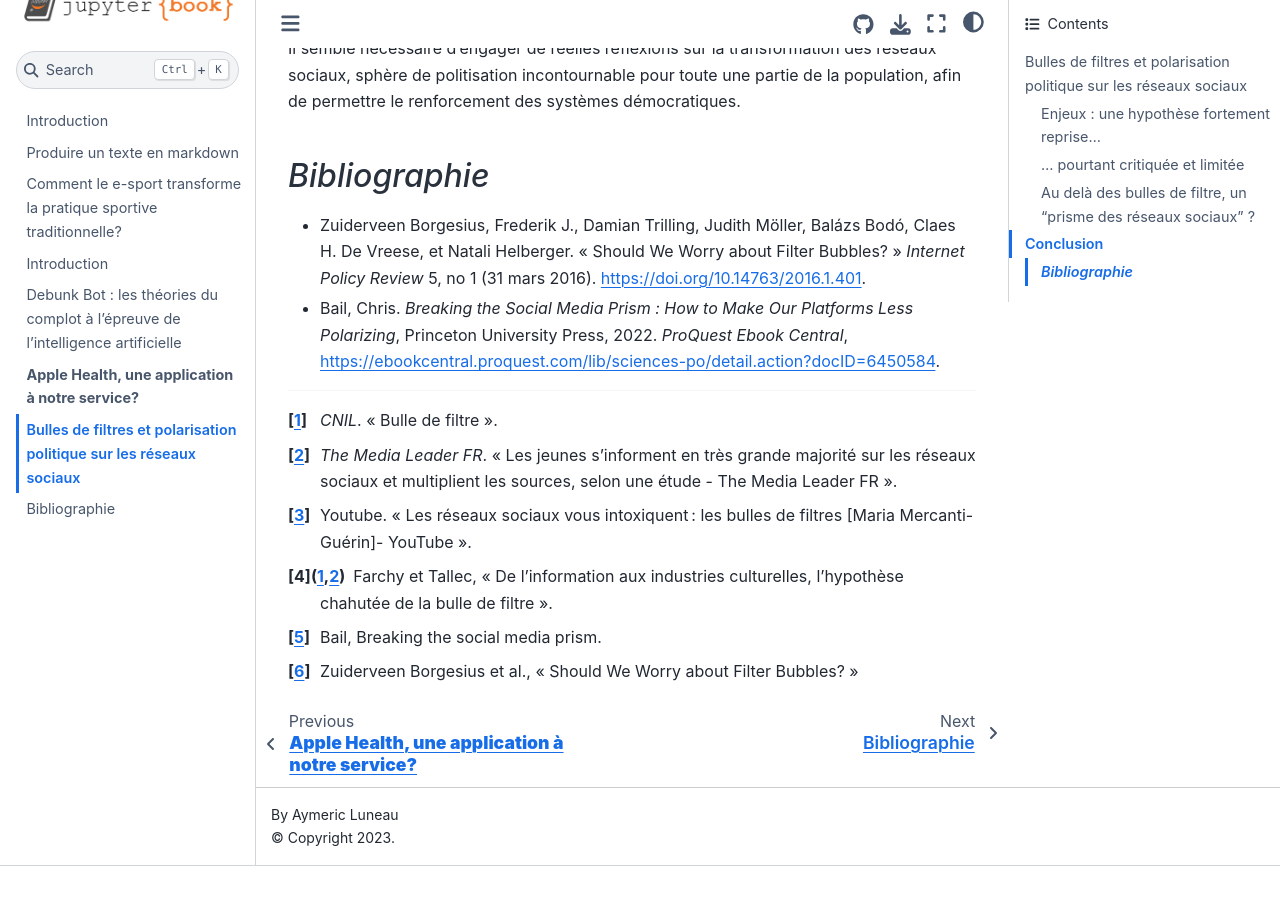
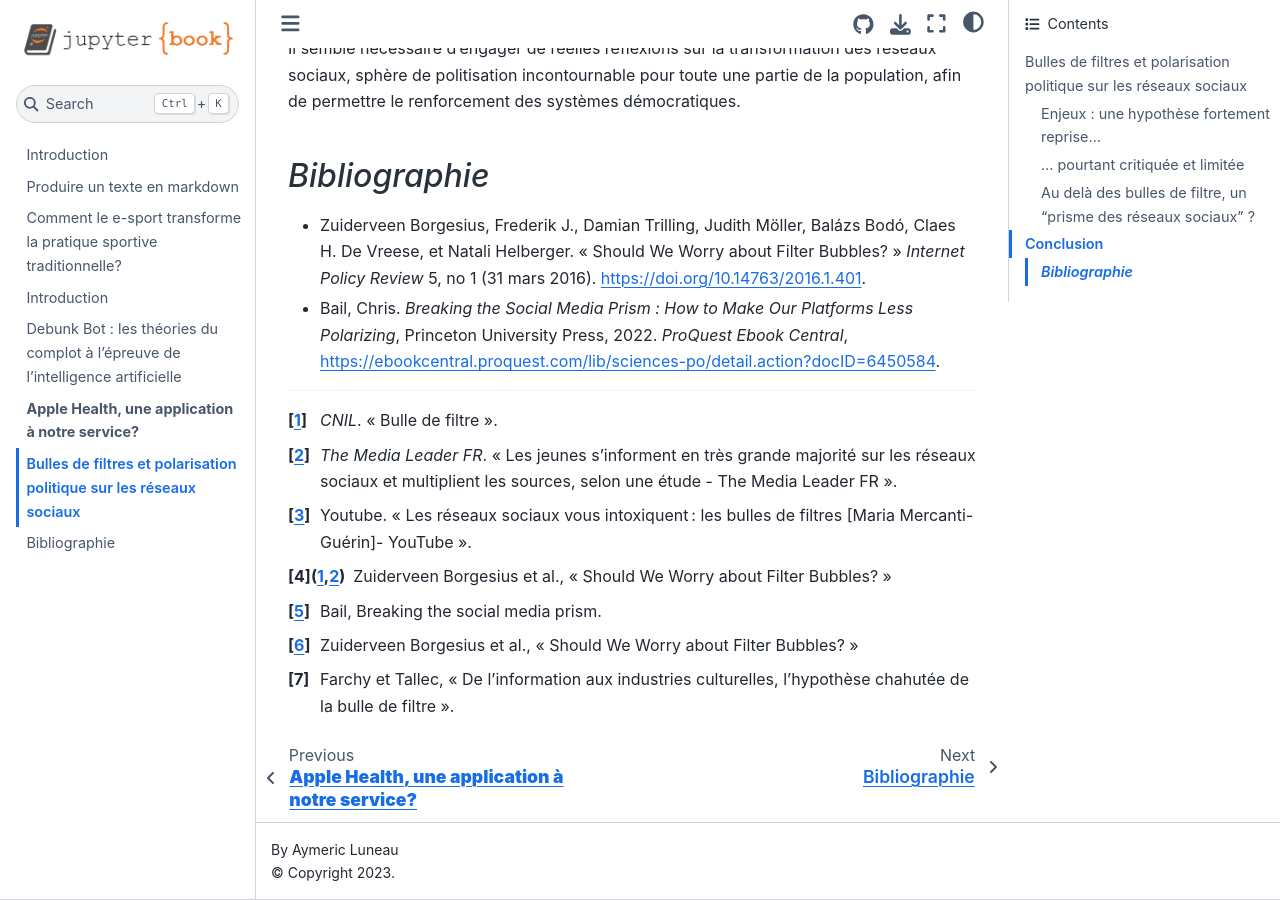
Before and after one commit to luneauaymeric/digital_culture_collective_page_g6, a Jupyter Book: the page built from bubbles/bulles_de_filtre.md, in a window 1280 px wide and 900 px high, scrolled down 11541 px. Built offline with Jupyter Book 1.0.4 settings and Sphinx 7.4.7 and the Sphinx Book theme 1.1.4, drawn with Linux system fonts in a browser that asks for light colours; before the commit the page ends 12407 px from its top, so only the background shows below that.

Commit message:
bubbles/bulles_de_filtre.md updated from https://stackedit.io/

```diff
--- a/bubbles/bulles_de_filtre.md
+++ b/bubbles/bulles_de_filtre.md
@@ -132,14 +132,15 @@ Cette approche nous permet d’envisager des questionnements plus larges liés a
 [^1]: *CNIL*. « Bulle de filtre ».
 [^2]: *The Media Leader FR*. « Les jeunes s’informent en très grande majorité sur les réseaux sociaux et multiplient les sources, selon une étude - The Media Leader FR ».
 [^3]: Youtube. « Les réseaux sociaux vous intoxiquent : les bulles de filtres [Maria Mercanti-Guérin]- YouTube ».
-[^4]: Farchy et Tallec, « De l’information aux industries culturelles, l’hypothèse chahutée de la bulle de filtre ».
+[^4]: Zuiderveen Borgesius et al., « Should We Worry about Filter Bubbles? »
 [^5]: Bail, Breaking the social media prism.
 [^6]: Zuiderveen Borgesius et al., « Should We Worry about Filter Bubbles? »
+[^7]:  Farchy et Tallec, « De l’information aux industries culturelles, l’hypothèse chahutée de la bulle de filtre ».
 
 
 <!--stackedit_data:
-eyJoaXN0b3J5IjpbNTIxMTg0OTQ1LC04OTkzNDE2MTUsLTEyMD
-A2NzQ4MDMsLTExMzE4NjMyNTYsLTE0MTM4MjkzMCwtMTQzMjU2
-MTEyLDE1Nzc4NjM1MTQsNjUwNDE4NzcwLC0xODU4Njk0NzQ2XX
-0=
+eyJoaXN0b3J5IjpbLTk4NjkyMzI1NywtODk5MzQxNjE1LC0xMj
+AwNjc0ODAzLC0xMTMxODYzMjU2LC0xNDEzODI5MzAsLTE0MzI1
+NjExMiwxNTc3ODYzNTE0LDY1MDQxODc3MCwtMTg1ODY5NDc0Nl
+19
 -->
```
